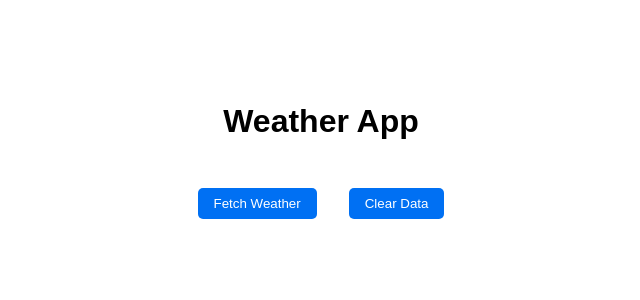
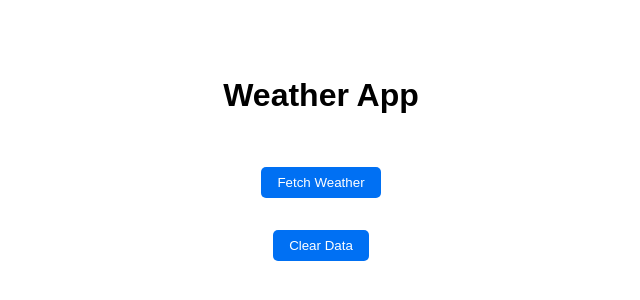
Before and after one commit to schwendyjr/COMP3170-Project, a Next.js app: page / in a window 1280 px wide. Shown: the part 242-542 px from the top of the page, without its empty margins (319-959 px from the left). Built offline with nearby package versions, Linux system fonts and the light colour scheme.

Commit message:
moving components to their own files and folder

```diff
--- /dev/null
+++ b/components/WeatherCardItem.js
@@ -0,0 +1,15 @@
+// components/WeatherCardItem.js
+import { Card, CardContent, Typography } from '@mui/material';
+import styles from '../styles/WeatherCardItem.module.css';
+
+const WeatherCardItem = ({ weather }) => (
+  <Card className={styles.card}>
+    <CardContent>
+      <Typography variant="h5">{weather.location.name}</Typography>
+      <Typography>Temperature: {weather.current.temp_c} °C</Typography>
+      <Typography>Condition: {weather.current.condition.text}</Typography>
+    </CardContent>
+  </Card>
+);
+
+export default WeatherCardItem;
--- /dev/null
+++ b/components/WeatherCardList.js
@@ -0,0 +1,15 @@
+// components/WeatherCardList.js
+import WeatherCardItem from './WeatherCardItem';
+import styles from '../styles/WeatherCardList.module.css';
+
+const WeatherCardList = ({ weatherData }) => (
+  <ul className={styles.list}>
+    {weatherData.map((data, index) => (
+      <li key={index} className={styles.item}>
+        <WeatherCardItem weather={data} />
+      </li>
+    ))}
+  </ul>
+);
+
+export default WeatherCardList;
--- /dev/null
+++ b/components/WeatherHeader.js
@@ -0,0 +1,10 @@
+// components/WeatherHeader.js
+import styles from '../styles/WeatherHeader.module.css';
+
+export default function WeatherHeader() {
+  return (
+    <header className={styles.header}>
+      <h1>Weather App</h1>
+    </header>
+  );
+}
--- a/components/WeatherDisplay.js
+++ b/components/WeatherManager.js
@@ -1,10 +1,12 @@
+// components/WeatherManager.js
 import { useState } from 'react';
-import styles from '../styles/Home.module.css';
 import { fetchWeatherData } from '../utils/api';
+import WeatherCardList from './WeatherCardList';
+import styles from '../styles/WeatherManager.module.css';
 
 const cities = ['Vancouver', 'New York', 'London', 'Tokyo', 'Sydney'];
 
-export default function WeatherDisplay() {
+export default function WeatherManager() {
   const [weatherData, setWeatherData] = useState([]);
   const [error, setError] = useState(null);
 
@@ -26,28 +28,12 @@ export default function WeatherDisplay() {
   };
 
   return (
-    <div>
+    <div className={styles.container}>
       <button className={styles.button} onClick={handleFetchData}>Fetch Weather</button>
       <button className={styles.button} onClick={handleClearData}>Clear Data</button>
 
       {error && <p>{error}</p>}
-      {weatherData.length > 0 && (
-        <ul className={styles.list}>
-          {weatherData.map((data, index) => (
-            <li key={index} className={styles.item}>
-              {data.location ? (
-                <>
-                  <h3>City: {data.location.name}</h3>
-                  <p>Temperature: {data.current.temp_c} °C</p>
-                  <p>Condition: {data.current.condition.text}</p>
-                </>
-              ) : (
-                <p>Error: Weather data for this city is unavailable.</p>
-              )}
-            </li>
-          ))}
-        </ul>
-      )}
+      {weatherData.length > 0 && <WeatherCardList weatherData={weatherData} />}
     </div>
   );
 }
--- a/pages/index.js
+++ b/pages/index.js
@@ -1,18 +1,17 @@
-import Image from "next/image";
-import localFont from "next/font/local";
 import Head from 'next/head';
-import WeatherDisplay from '../components/WeatherDisplay';
+import WeatherHeader from '../components/WeatherHeader';
+import WeatherManager from '../components/WeatherManager';
 import styles from '../styles/Home.module.css';
 
 export default function Home() {
   return (
     <div className={styles.container}>
       <Head>
-        <title>Weather App</title>
+        <title>Weather 2.0</title>
       </Head>
 
-      <h1 className={styles.heading}>Weather App</h1>
-      <WeatherDisplay />
+      <WeatherHeader />
+      <WeatherManager />
     </div>
   );
 }
--- /dev/null
+++ b/styles/WeatherCardItem.module.css
@@ -0,0 +1,5 @@
+.card {
+    margin: 1rem;
+    padding: 1rem;
+    background-color: #f8d7da;
+  }
--- /dev/null
+++ b/styles/WeatherCardList.module.css
@@ -0,0 +1,13 @@
+.list {
+    display: grid;
+    grid-template-columns: repeat(auto-fit, minmax(200px, 1fr));
+    gap: 1rem;
+    list-style: none;
+    padding: 0;
+  }
+  .item {
+    background: #f8d7da;
+    padding: 1rem;
+    border-radius: 5px;
+    text-align: center;
+  }
--- /dev/null
+++ b/styles/WeatherHeader.module.css
@@ -0,0 +1,6 @@
+.header {
+    background-color: #ffffff;
+    padding: 1rem;
+    color: rgb(0, 0, 0);
+    text-align: center;
+  }
--- /dev/null
+++ b/styles/WeatherManager.module.css
@@ -0,0 +1,18 @@
+.container {
+    display: flex;
+    flex-direction: column;
+    align-items: center;
+  }
+
+  .button {
+    margin: 1rem;
+    padding: 0.5rem 1rem;
+    background-color: #0070f3;
+    color: white;
+    border: none;
+    border-radius: 5px;
+    cursor: pointer;
+  }
+  .button:hover {
+    background-color: #005bb5;
+  }
```
Also changed, not shown: components/OldWeatherDisplay.js (added, +55 -0 lines), package.json (+5 -2 lines), 1 other file (tests, documents, lock files or other folders).
